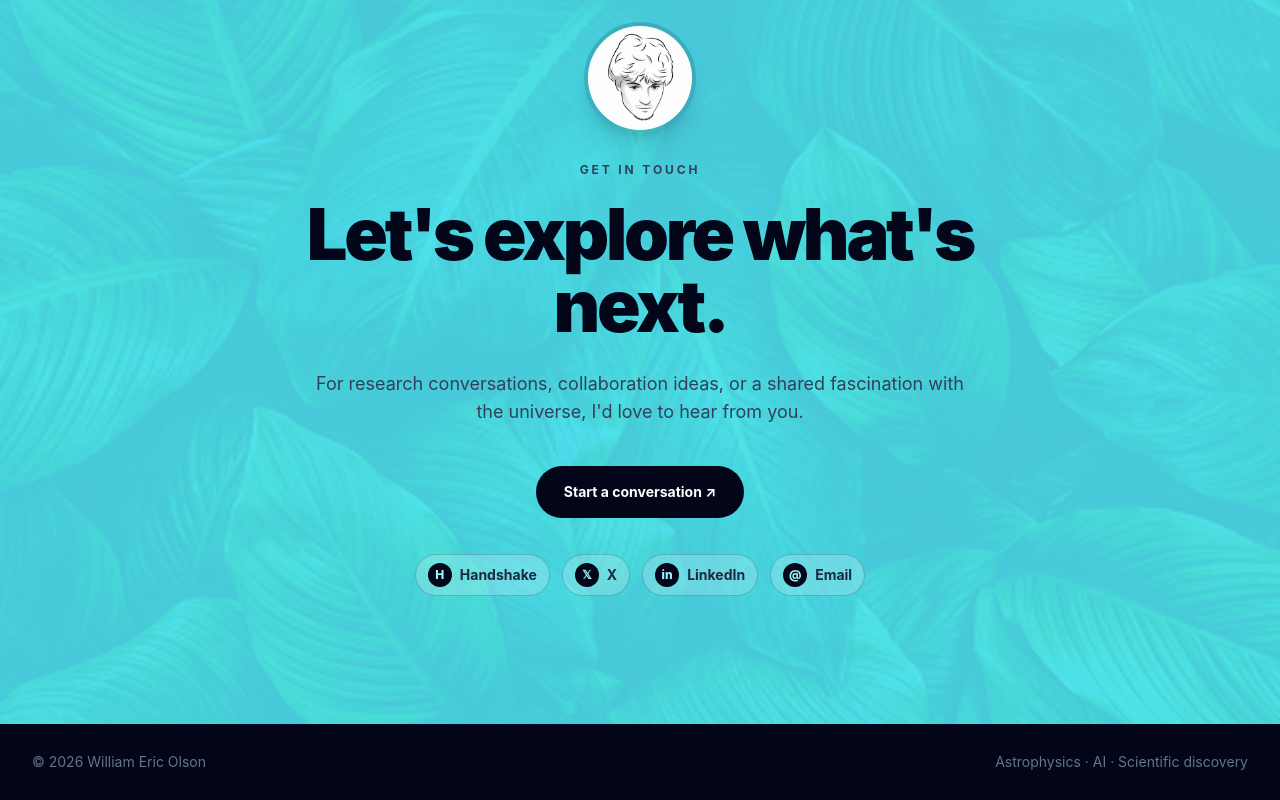
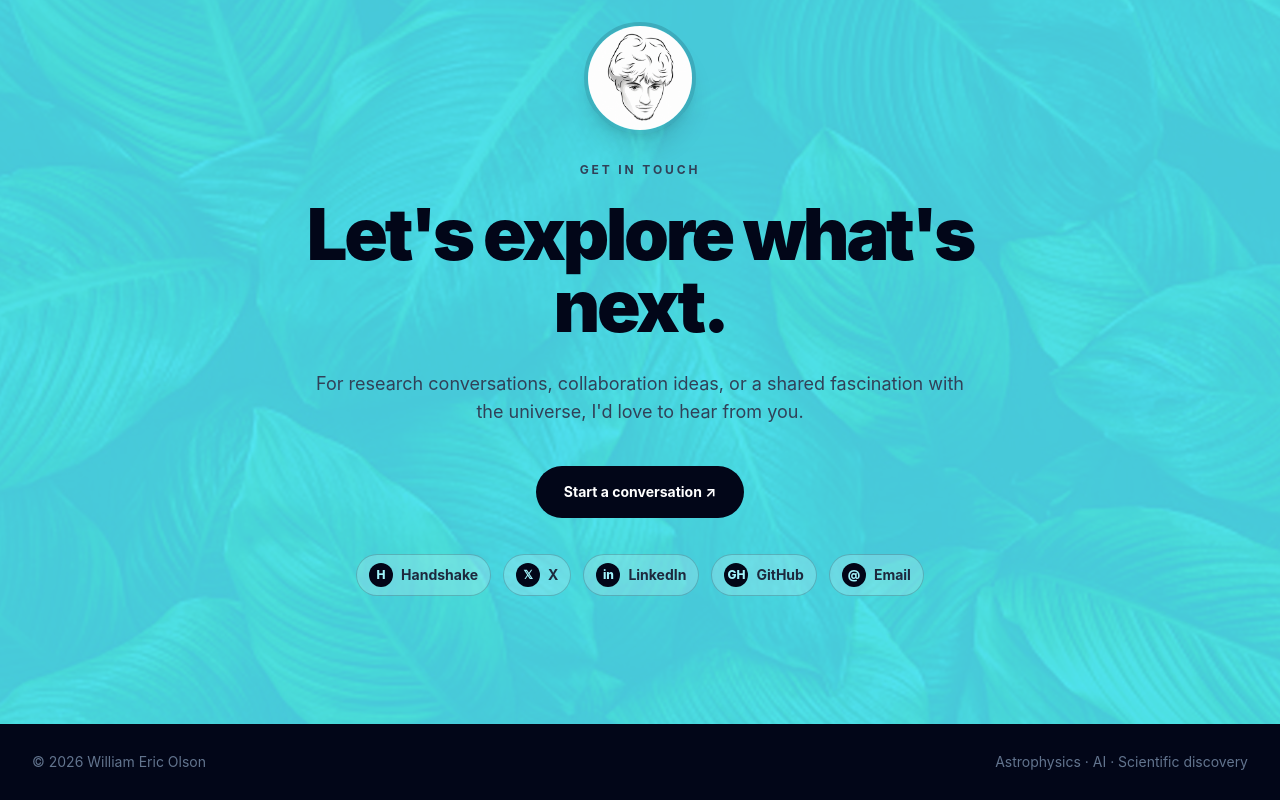
Before and after one commit to 2xwlll/githubportfolio, a Next.js app: page /cv in a window 1280 px wide. Shown: the part 764-1564 px from the top of the page. Built offline with nearby package versions, Linux system fonts and the light colour scheme.

Commit message:
added github

```diff
--- a/src/components/home/Contact.tsx
+++ b/src/components/home/Contact.tsx
@@ -2,6 +2,7 @@ const contactLinks = [
   { label: "Handshake", mark: "H", href: "https://utsa.joinhandshake.com/profiles/57978752" },
   { label: "X", mark: "𝕏", href: "https://x.com/2xwllll" },
   { label: "LinkedIn", mark: "in", href: "https://www.linkedin.com/in/william-olson-a6a69232b/" },
+  { label: "GitHub", mark: "GH", href: "https://github.com/2xwlll" },
   { label: "Email", mark: "@", href: "mailto:william.olson@my.utsa.edu" },
 ];
 
```
